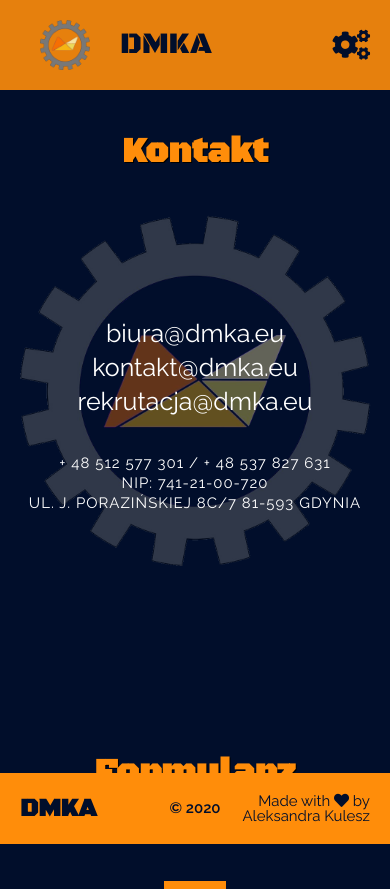
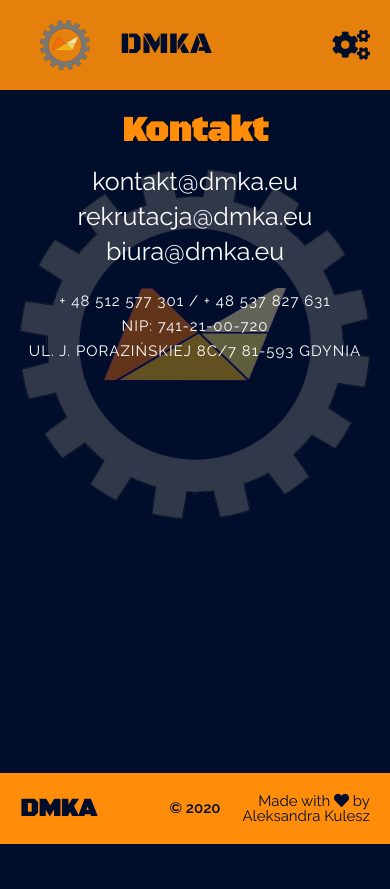
Before and after one commit to Aleksandra-Kulesz/dmka, a React (Create React App) app: page /#/contact in a window 390 px wide. After the commit the page ends 844 px from the top, so only its background shows below. Built offline with nearby package versions, Linux system fonts and the light colour scheme.

Commit message:
mobile contact 1.0

```diff
--- a/src/App.scss
+++ b/src/App.scss
@@ -7,7 +7,7 @@
 }
 
 body {
-  background-color: black;
+  background-color: rgb(1, 14, 43);
   width: 100vw;
   min-height: 100vh;
   overflow: hidden;
--- a/src/components/About.js
+++ b/src/components/About.js
@@ -1,10 +1,8 @@
 import React, {Component} from 'react';
-import {Link} from 'react-router-dom';
 import {NavMobile} from "./Nav_mobile";
 import {Footer} from "./Footer";
 
 import background from './../assets/about_background.jpg'
-import logo from './../assets/DMKA_logo.png'
 import navikon from './../assets/navikon_logo.png'
 import midroc from './../assets/midroc_logo.png'
 import energyMont from './../assets/energy-mont_logo.png'
--- a/src/components/Contact.js
+++ b/src/components/Contact.js
@@ -8,15 +8,17 @@
         return (
             <section className="contact">
                 <NavMobile/>
-                <h2 className="contact__header">Kontakt</h2>
                 <div className="contact__details">
                     <img src={logo} alt="DMKA logo" className="contact__details__background"/>
+                    <div className="contact__details__content">
+                        <h2 className="contact__header">Kontakt</h2>
                         <span className='contact__details--mail'>kontakt@dmka.eu</span>
                         <span className='contact__details--mail'>rekrutacja@dmka.eu</span>
                         <span className='contact__details--mail'>biura@dmka.eu</span>
                         <span className='contact__details--phone'>+ 48 512 577 301 / + 48 537 827 631</span>
                         <span className='contact__details--nip'>NIP: 741-21-00-720</span>
                         <span className='contact__details--address'>ul. J. Porazińskiej 8c/7 81-593 Gdynia</span>
+                    </div>
                 </div>
                 <form className="contact__form">
                     <h2 className="contact__form__header">Formularz kontaktowy</h2>
@@ -26,6 +28,7 @@
                     <input id='phone'type="text" className="contact__form__input--phone" placeholder='np. +48 000-000-000'/>
                     <label for='message'><i className="fas fa-pencil-alt"/></label>
                     <textarea id='message' className="contact__form__input--message" placeholder='Tutaj wpisz swoją wiadomość'/>
+                    <button className='contact__form__submit'>Wyślij</button>
                 </form>
                 <Footer/>
             </section>
--- a/src/styles/_about.scss
+++ b/src/styles/_about.scss
@@ -1,5 +1,4 @@
 .about {
-  background-color: darkgray;
   min-height: 100vh;
   width: 100vw;
   position: relative;
--- a/src/styles/_bulletin.scss
+++ b/src/styles/_bulletin.scss
@@ -54,7 +54,6 @@
       text-align: center;
       padding: .8rem 5rem;
       background: linear-gradient(135deg, rgba(255, 175, 75, 1) 0%, rgba(255, 146, 10, 0.5) 100%);
-      border-radius: 5rem;
       margin-top: 11rem;
       border: none;
       position: absolute;
--- a/src/styles/_contact.scss
+++ b/src/styles/_contact.scss
@@ -1,81 +1,75 @@
-.contact{
+.contact {
   position: relative;
-  min-height: 100vh;
-  background-color: rgb(1, 14, 43);
   display: flex;
   flex-direction: column;
   align-items: center;
-  justify-content: space-between;
-  .contact__header{
-    margin: 3rem 0;
-    font-size: 3.5rem;
-    font-weight: bolder;
-    color: #ff8d0a;
-    text-align: center;
-    padding: 1.5rem;
-    width: 100%;
-    font-family: 'Black Ops One', cursive;
-    text-shadow: 1px 1px 0 black;
-  }
-  .contact__details{
-    height: calc(100vh - 17rem);
+
+  .contact__details {
+    height: calc(90vh - 9rem);
     width: 100%;
     color: white;
     text-align: center;
-    position: relative;
-    display: flex;
-    flex-direction: column;
-    align-items: center;
-    .contact__details__background{
-      position: absolute;
-      z-index: 10;
+    position: absolute;
+    top: 9rem;
+
+    .contact__details__background {
       width: 90%;
       height: auto;
       top: 0;
       opacity: 40%;
+      margin-top: 20%;
     }
-    .contact__details--mail{
-      font-size: 2.5rem;
-      display: block;
-      padding: .5rem;
-      position: absolute;
+
+    .contact__details__content {
       z-index: 20;
-      top: 15%;
-      &:nth-child(2){
-        top: 20%;
+      position: relative;
+      top: -50vh;
+      width: 100%;
+      display: flex;
+      flex-direction: column;
+      align-items: center;
+
+      .contact__header {
+        font-size: 3.5rem;
+        font-weight: bolder;
+        color: #ff8d0a;
+        text-align: center;
+        padding: 1.5rem;
+        width: 100%;
+        font-family: 'Black Ops One', cursive;
+        text-shadow: 1px 1px 0 black;
       }
-      &:nth-child(3){
-        top: 25%;
+
+      .contact__details--mail {
+        font-size: 2.5rem;
+        padding: .5rem;
       }
-    }
-    .contact__details--phone, .contact__details--address, .contact__details--nip{
-      font-size: 1.5rem;
-      display: block;
-      text-transform: uppercase;
-      padding: .5rem;
-      position: absolute;
-      z-index: 20;
-      top: 35%;
-      letter-spacing: 1px;
-    }
-    .contact__details--nip{
-      top: 38%;
-    }
-    .contact__details--address{
-      top: 41%;
+
+      .contact__details--phone, .contact__details--address, .contact__details--nip {
+        font-size: 1.5rem;
+        display: block;
+        text-transform: uppercase;
+        padding: .5rem;
+        letter-spacing: 1px;
+      }
+
+      .contact__details--phone{
+        margin-top: 2rem;
+      }
     }
   }
 
-  .contact__form{
-    height: 100vh;
+  .contact__form {
     position: absolute;
-    top: 80%;
     display: flex;
     flex-direction: column;
     align-items: center;
     width: 100%;
-    background-color: rgb(1, 14, 43);
-    .contact__form__header{
+
+    top: 90vh;
+    padding-bottom: 10rem;
+
+    .contact__form__header {
       margin: 3rem 0;
       font-size: 3.5rem;
       font-weight: bolder;
@@ -86,27 +80,45 @@
       font-family: 'Black Ops One', cursive;
       text-shadow: 1px 1px 0 black;
     }
-    label{
+
+    label {
       background-color: #ff8d0a;
       margin: 1rem;
       font-size: 2.5rem;
       color: rgb(1, 14, 43);
-      i{
+
+      i {
         padding: 2rem;
       }
     }
-    input{
+
+    input {
       color: rgb(1, 14, 43);
       text-align: center;
-      &::placeholder{
+
+      &::placeholder {
         color: rgb(1, 14, 43);
       }
     }
-    textarea{
+
+    textarea {
       width: 75%;
       padding: 5rem 0;
       color: rgb(1, 14, 43);
       text-align: center;
     }
+
+    .contact__form__submit{
+      font-size: 1.5rem;
+      font-weight: lighter;
+      color: rgb(1, 14, 43);
+      text-align: center;
+      padding: .8rem 5rem;
+      background: linear-gradient(135deg, rgba(255, 175, 75, 1) 0%, rgba(255, 146, 10, 0.5) 100%);
+      margin-top: 2rem;
+      border: none;
+      z-index: 25;
+      text-transform: uppercase;
+    }
   }
 }
```
Lines whose indentation alone changed are shown as unchanged.
